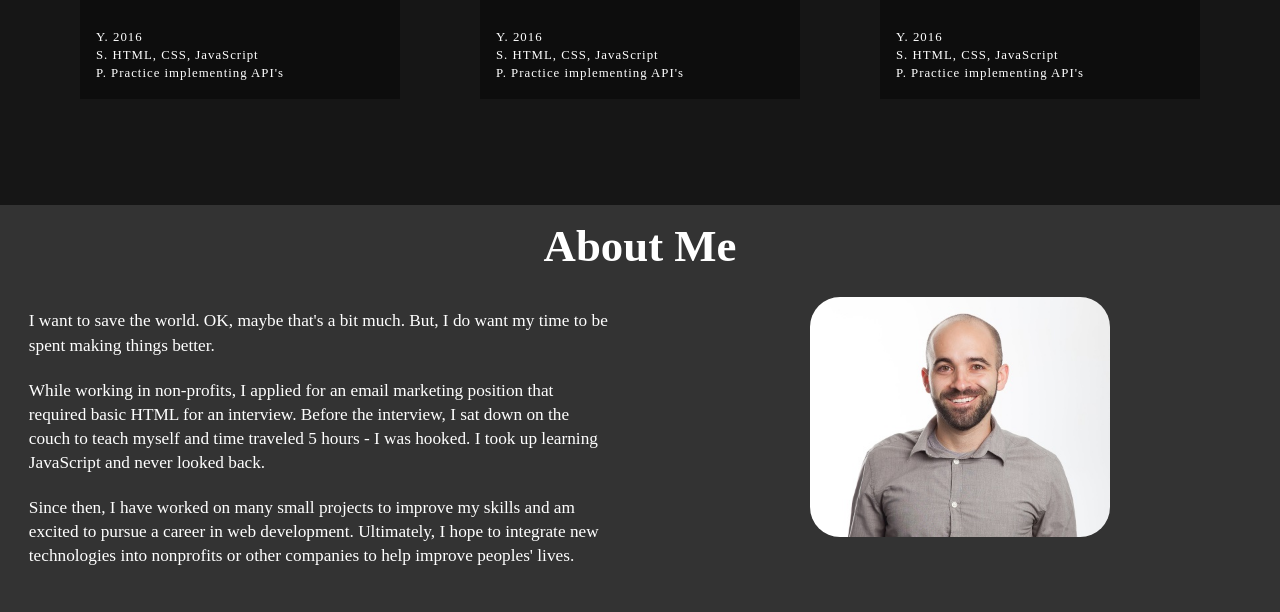
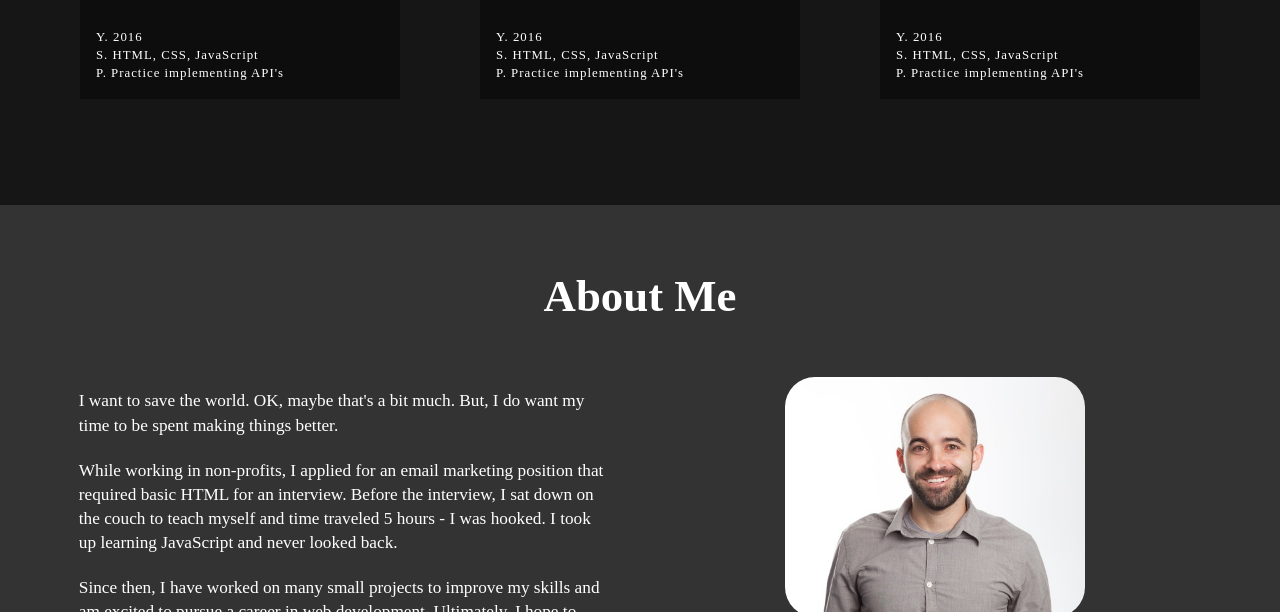
Before and after one commit to joeymelnick/joeymelnick.github.io, a plain HTML site: page index.html in a window 1280 px wide. Shown: the part 1313-1925 px from the top of the page. Drawn offline with Linux system fonts and the light colour scheme.

```diff
--- a/css/main.css
+++ b/css/main.css
@@ -570,9 +570,12 @@ color: #9B8150;
 }
 
 @media (min-width: 750px){
-.about-me-img-wrapper{
-	display: inline-block;
-	text-align: center;
+#about-me{
+	padding: 50px 50px 0 50px;
+}
+
+.about-me-content{
+	padding-top: 30px;
 }
 
 .about-me-text{
@@ -594,4 +597,9 @@ color: #9B8150;
 .about-me-text p{
 	font-size: .6em;
 }
+
+.about-me-img-wrapper{
+	display: inline-block;
+	text-align: center;
+}
 	}
--- a/index.html
+++ b/index.html
@@ -105,6 +105,8 @@
                                 </div>
                             </div>
                         </div></a>
+                    </div>
+                    <div class='row portfolio-row'>
                         <div class='column large-one-third medium-one-half portfolio-padding'>
                             <div class='portfolio-desc-box hvr-underline-from-left'>
                                 <h3>Example Portfolio Piece</h3>
```
